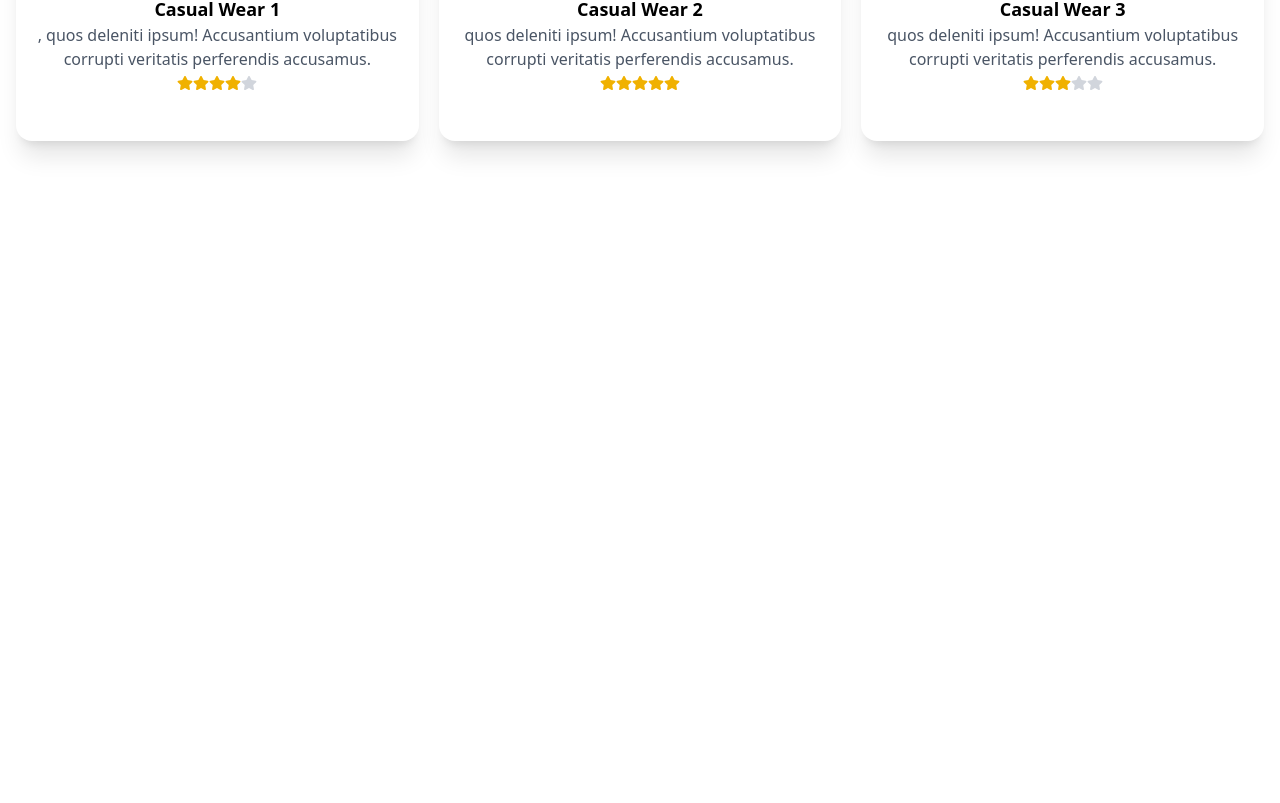
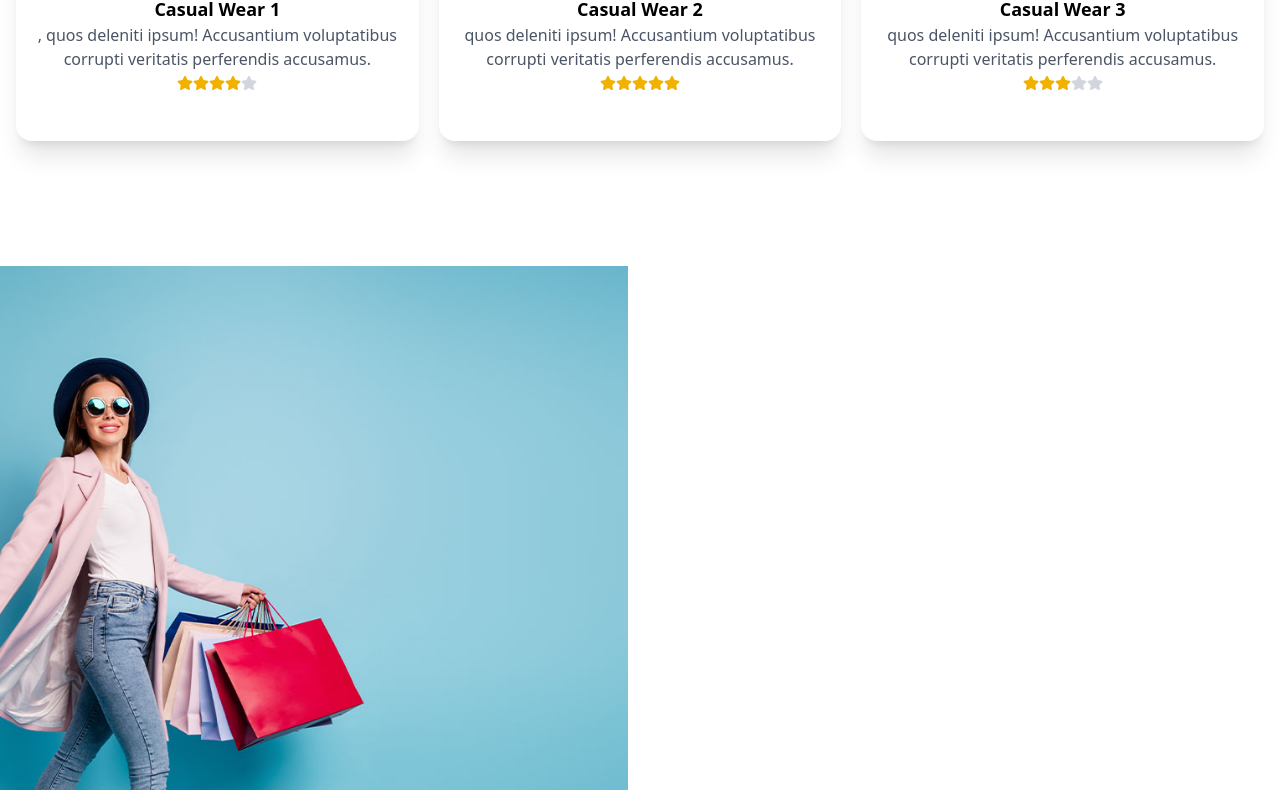
Before and after one commit to AlexBialas/Shoplover-Ecommerce-Website, a React (Vite) app in the folder Shoplover/: page / in a window 1280 px wide. Shown: the part 1601-2404 px from the top of the page. Before the commit the page ends 1854 px from the top, so only its background shows below. Built offline with nearby package versions, Linux system fonts and the light colour scheme.

Commit message:
added Banner section

```diff
--- a/Shoplover/src/App.jsx
+++ b/Shoplover/src/App.jsx
@@ -6,6 +6,7 @@ import AOS from "aos";
 import { useEffect } from "react";
 import "aos/dist/aos.css";
 import TopProducts from "./components/TopProducts/TopProducts";
+import Banner from "./components/Banner/Banner";
 
 const App = () => {
   useEffect(() => {
@@ -24,6 +25,7 @@ const App = () => {
       <Hero />
       <Products />
       <TopProducts />
+      <Banner />
     </>
   );
 };
--- /dev/null
+++ b/Shoplover/src/components/Banner/Banner.jsx
@@ -0,0 +1,20 @@
+import React from "react";
+import BannerImg from "../Banner/BannerImg.png";
+
+const Banner = () => {
+  return (
+    <div className="min-h-[550px] flex justify-center items-center py-12 sm:py-0">
+      <div className="container ">
+        <div className="grid grid-cols-1 sm:grid-cols-2 gap-6 items-center">
+          {/*image section */}
+          <div>
+            <img src={BannerImg} alt="" />
+          </div>
+          {/*text details section*/}
+        </div>
+      </div>
+    </div>
+  );
+};
+
+export default Banner;
--- a/Shoplover/src/components/TopProducts/TopProducts.jsx
+++ b/Shoplover/src/components/TopProducts/TopProducts.jsx
@@ -55,26 +55,26 @@ const TopProducts = () => {
         </p>
       </div>
       {/* Body section */}
-      <div className="grid grid-cols-1 md:grid-cols-2 lg:grid-cols-3 gap-5 text-center justify-items-center">
+      <div className="grid grid-cols-1 md:grid-cols-2 lg:grid-cols-3 gap-5 text-center justify-items-center ">
         {ProductsData.map((data) => (
           <div
             key={data.id}
             className="rounded-2xl bg-white hover:bg-black/80 hover:text-white relative shadow-xl duration-300 p-4  h-[350px] mb-20"
           >
-            {/* Zgrupowana sekcja dla obrazu i szczegółów */}
-            <div className="flex flex-col justify-center items-center  ">
+            <div className="flex flex-col justify-center items-center   ">
               {/* Image section */}
-              <div className="mb-2 flex justify-center items-center">
+              <div className="mb-2 flex justify-center items-center ">
                 <img
                   src={data.img}
                   alt={data.title || "Product image"} // Fallback alt text
                   className="w-[240px] h-[300px] block mx-auto transform -translate-y-30 group-hover:scale-105 duration-300 drop-shadow-md"
                 />
               </div>
-              {/* Details section - cała zawartość w hover */}
-              <div className="flex flex-col items-center transform -translate-y-30">
+              <div className="flex flex-col items-center transform -translate-y-30 ">
                 <h2 className="text-lg font-semibold">{data.title}</h2>
-                <p className="text-gray-600">{data.description}</p>
+                <p className="text-gray-600  hover:text-white">
+                  {data.description}
+                </p>
                 <div className="flex items-center mt-1">
                   {[...Array(5)].map((_, index) => (
                     <FaStar
```
Also changed, not shown: Shoplover/src/components/Banner/BannerImg.png (added).
